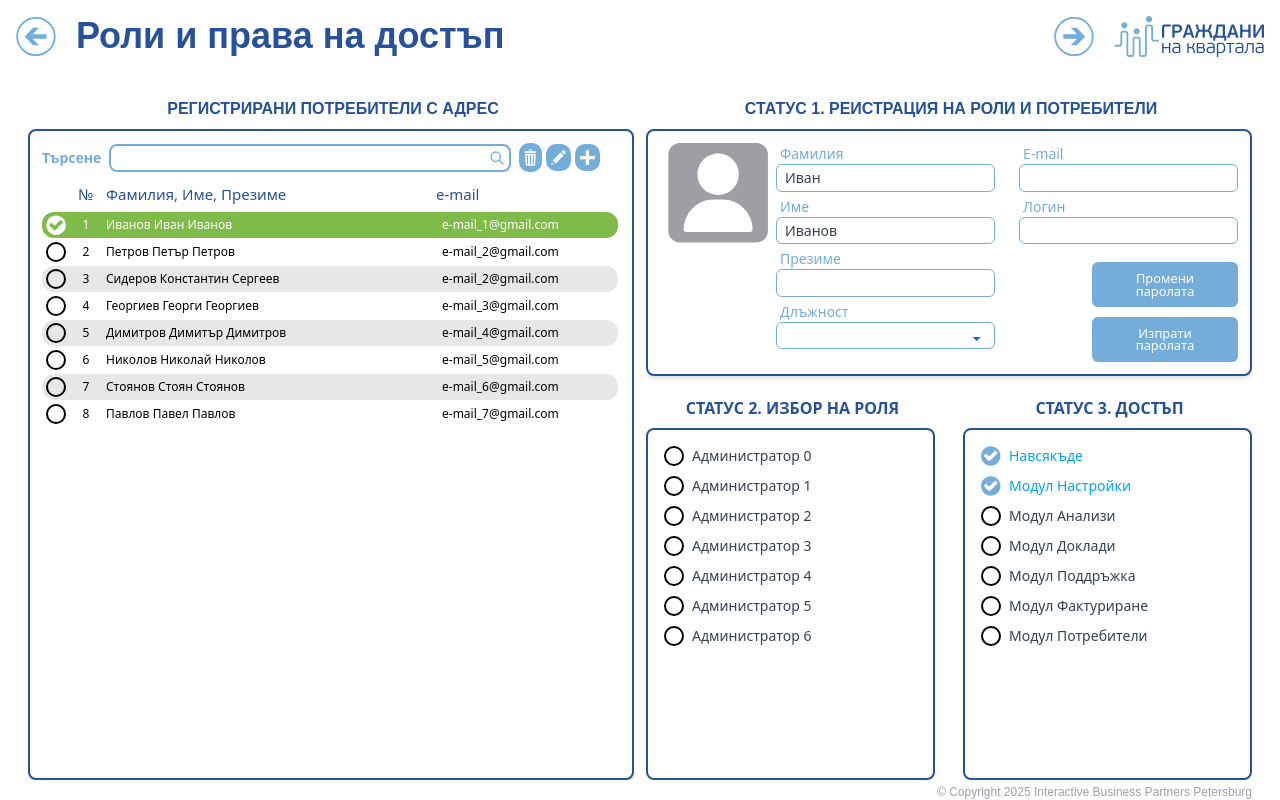
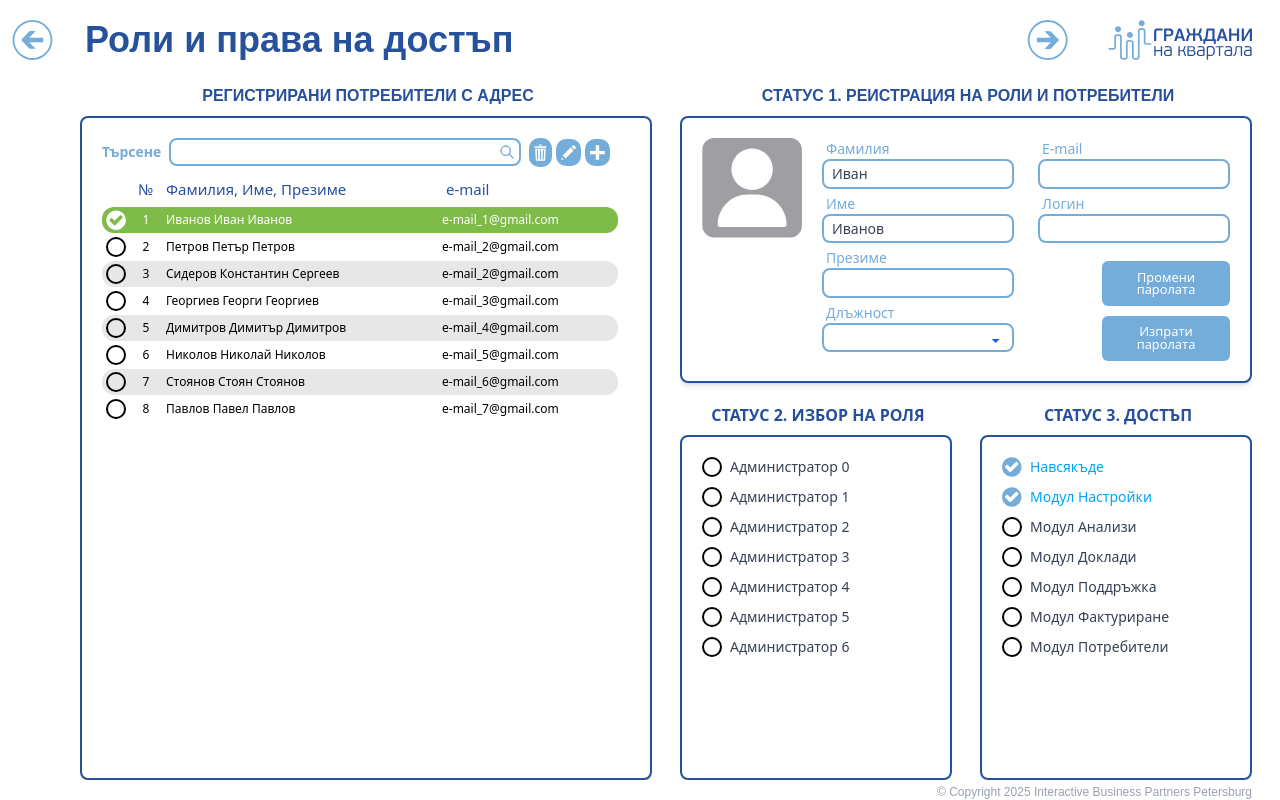
Before and after one commit to MiroslavAtanasov01/gk-web, a Next.js app: page /user-roles in a window 1280 px wide. Built offline with nearby package versions, Linux system fonts and the light colour scheme.

Commit message:
fixed styling

```diff
--- a/src/app/fisc-campaign/page.tsx
+++ b/src/app/fisc-campaign/page.tsx
@@ -1,11 +1,11 @@
 "use client";
 
-import styles from "@/styles/navbar.module.css";
 import Image from "next/image";
 import CampaignTable from "@/components/CampaignTable";
 import TreeView from "@/components/TreeCampaign";
 import { sampleTreeData } from "@/utils/treeData";
 import { useRouter } from "next/navigation";
+import Header from "@/components/auto-reports/Header";
 
 export default function fixCampaign() {
   const router = useRouter();
@@ -13,42 +13,14 @@ export default function fixCampaign() {
   return (
     <div className="flex h-screen flex-col">
       {/* Header */}
-      <div className="flex shrink-0 p-4">
-        <div className="flex cursor-pointer place-content-center">
-          <Image
-            src="/images/campaign/back-button.svg"
-            alt="back"
-            width={40}
-            height={40}
-          />
-        </div>
-        <div className="text-primary col-span-4 mr-auto ml-5 text-start text-4xl font-bold">
-          Фискализация на кампаниите
-        </div>
-        <div className="flex cursor-pointer place-content-center">
-          <Image
-            src="/images/campaign/right-button.svg"
-            alt="next"
-            width={40}
-            height={40}
-            className="mr-5"
-          />
-          <Image
-            src="/images/campaign/logo.svg"
-            alt="logo"
-            width={150}
-            height={80}
-            onClick={() => router.push("/")}
-          />
-        </div>
-      </div>
+      <Header title="Фискализация на кампаниите" />
 
       {/* Main Content */}
-      <div className="flex w-full grow gap-3 overflow-hidden p-1 px-7">
+      <div className="flex w-full grow gap-7 overflow-hidden p-1 px-7 pl-20">
         {/* Left Side - Campaign Table */}
         <div className="flex flex-1 flex-col overflow-hidden">
           <div className="flex justify-center">
-            <p className="pt-5 pb-2 pl-1 font-bold text-[#25509A]">
+            <p className="text-text-secondary pt-5 pb-2 pl-1 font-bold">
               АКТИВИРАНЕ НА КАМПАНИЯ
             </p>
           </div>
@@ -60,12 +32,12 @@ export default function fixCampaign() {
         {/* Right Side - Tree View */}
         <div className="flex flex-1 flex-col overflow-hidden">
           <div className="flex justify-center">
-            <p className="pt-5 pb-2 pl-1 font-bold text-[#25509A]">
+            <p className="text-text-secondary pt-5 pb-2 pl-1 font-bold">
               ПРЕГЛЕД НА КАМПАНИЯТА
             </p>
           </div>
           <div className="flex flex-1 flex-col overflow-hidden">
-            <div className="mx-auto w-full flex-1 overflow-hidden rounded-lg border-2 border-blue-700 bg-white p-4 shadow-md">
+            <div className="border-text-secondary mx-auto w-full flex-1 overflow-hidden rounded-lg border-2 bg-white p-4 shadow-md">
               <TreeView
                 title="Шифр 001/001 кампания № 002"
                 data={sampleTreeData}
--- a/src/app/question-answer-archive/page.tsx
+++ b/src/app/question-answer-archive/page.tsx
@@ -2,6 +2,7 @@
 
 import Image from "next/image";
 import CampaignTable from "@/components/CampaignTable";
+import Header from "@/components/auto-reports/Header";
 import { useRouter } from "next/navigation";
 
 export default function fixCampaign() {
@@ -10,42 +11,14 @@ export default function fixCampaign() {
   return (
     <div className="flex h-screen flex-col">
       {/* Header */}
-      <div className="flex shrink-0 p-4">
-        <div className="flex cursor-pointer place-content-center">
-          <Image
-            src="/images/campaign/back-button.svg"
-            alt="back"
-            width={40}
-            height={40}
-          />
-        </div>
-        <div className="text-primary col-span-4 mr-auto ml-5 text-start text-4xl font-bold">
-          Архивиране на въпроси и отговори
-        </div>
-        <div className="flex cursor-pointer place-content-center">
-          <Image
-            src="/images/campaign/right-button.svg"
-            alt="next"
-            width={40}
-            height={40}
-            className="mr-5"
-          />
-          <Image
-            src="/images/campaign/logo.svg"
-            alt="logo"
-            width={150}
-            height={80}
-            onClick={() => router.push("/")}
-          />
-        </div>
-      </div>
+      <Header title="Архивиране на въпроси и отговори" />
 
       {/* Main Content */}
-      <div className="flex w-full grow gap-3 overflow-hidden p-1 px-7">
+      <div className="flex w-full grow gap-10 overflow-hidden p-1 px-7 pl-17">
         {/* Left Side - Campaign Table */}
         <div className="flex flex-1 flex-col overflow-hidden">
           <div className="flex justify-center">
-            <p className="pt-5 pb-2 pl-1 font-bold text-[#25509A] uppercase">
+            <p className="text-text-secondary pt-5 pb-2 pl-1 font-bold uppercase">
               Архив "Въпроси" и "Отговори"
             </p>
           </div>
@@ -57,7 +30,7 @@ export default function fixCampaign() {
         {/* Right Side - Tree View */}
         <div className="flex flex-1 flex-col overflow-hidden">
           <div className="flex justify-center">
-            <p className="pt-5 pb-2 pl-1 font-bold text-[#25509A]">
+            <p className="text-text-secondary pt-5 pb-2 pl-1 font-bold">
               ВИЗУАЛИЗАЦИЯ НА ВЪПРОСА
             </p>
           </div>
@@ -66,7 +39,7 @@ export default function fixCampaign() {
               <CampaignTable headerMode="answers" />
             </div>
             <div className="flex shrink-0 justify-end py-3">
-              <button className="bg-secondary mr-2 flex rounded-lg p-2 text-white">
+              <button className="bg-secondary mr-2 flex min-w-1/5 items-center justify-center rounded-xl p-2 text-white">
                 <Image
                   src="/images/campaign/topic-white.svg"
                   alt="campaign"
@@ -76,10 +49,12 @@ export default function fixCampaign() {
                 />
                 Качи в тема
               </button>
-              <button className="bg-secondary mr-2 flex rounded-lg p-2 text-white">
+
+              <button className="bg-secondary mr-2 flex min-w-1/5 items-center justify-center rounded-xl p-2 text-white">
                 Откажи
               </button>
-              <button className="bg-secondary flex rounded-lg p-2 text-white">
+
+              <button className="bg-secondary flex min-w-1/5 items-center justify-center rounded-xl p-2 text-white">
                 Продължи
                 <Image
                   src="/images/campaign/right-arrow.svg"
--- a/src/app/user-roles/page.tsx
+++ b/src/app/user-roles/page.tsx
@@ -1,4 +1,3 @@
-// FixCampaign.tsx (or your page file)
 "use client";
 
 import Image from "next/image";
@@ -7,8 +6,9 @@ import UserList from "@/components/user-roles/UserList";
 import UserForm from "@/components/user-roles/UserForm";
 import OptionsList, {
   SelectableItem,
-} from "@/components/user-roles/OptionsList"; // Ensure SelectableItem is exported
+} from "@/components/user-roles/OptionsList";
 import { useState } from "react";
+import Header from "@/components/auto-reports/Header";
 
 // If SelectableItem is not exported from OptionsList.tsx, define it here or import it if it's in a separate types file
 // export interface SelectableItem {
@@ -55,61 +55,33 @@ export default function FixCampaign() {
 
   return (
     <div className="flex h-screen flex-col">
-      <div className="flex shrink-0 p-4">
-        <div className="flex cursor-pointer place-content-center">
-          <Image
-            src="/images/campaign/back-button.svg"
-            alt="back"
-            width={40}
-            height={40}
-          />
-        </div>
-        <div className="text-primary col-span-4 mr-auto ml-5 text-start text-4xl font-bold">
-          Роли и права на достъп
-        </div>
-        <div className="flex cursor-pointer place-content-center">
-          <Image
-            src="/images/campaign/right-button.svg"
-            alt="next"
-            width={40}
-            height={40}
-            className="mr-5"
-          />
-          <Image
-            src="/images/campaign/logo.svg"
-            alt="logo"
-            width={150}
-            height={80}
-            onClick={() => router.push("/")}
-          />
-        </div>
-      </div>
+      <Header title="Роли и права на достъп" />
 
-      <div className="flex w-full grow gap-3 overflow-hidden p-1 px-7">
+      <div className="flex w-full grow gap-7 overflow-hidden p-1 px-7 pl-20">
         <div className="flex flex-1 flex-col overflow-hidden">
           <div className="flex justify-center">
-            <p className="pt-5 pb-2 pl-1 font-bold text-[#25509A] uppercase">
+            <p className="text-text-secondary pt-5 pb-2 pl-1 font-bold uppercase">
               Регистрирани потребители с адрес
             </p>
           </div>
-          <div className="border-primary relative m-auto flex h-full w-full flex-col rounded-lg border-2 bg-white p-3 font-sans shadow-md">
+          <div className="border-text-secondary relative m-auto flex h-full w-full flex-col rounded-lg border-2 bg-white p-5 font-sans shadow-md">
             <UserList />
           </div>
         </div>
 
         <div className="flex flex-1 flex-col overflow-hidden">
           <div className="flex justify-center">
-            <p className="pt-5 pb-2 pl-1 font-bold text-[#25509A] uppercase">
+            <p className="text-text-secondary pt-5 pb-2 pl-1 font-bold uppercase">
               Статус 1. Реистрация на роли и потребители
             </p>
           </div>
           <div className="flex flex-1 flex-col overflow-hidden">
-            <div className="border-primary relative m-auto mb-3 flex w-full flex-col rounded-lg border-2 bg-white p-3 font-sans shadow-md">
+            <div className="border-text-secondary relative m-auto mb-3 flex w-full flex-col rounded-lg border-2 bg-white p-5 font-sans shadow-md">
               <UserForm />
             </div>
             <div className="flex w-full flex-1 flex-row gap-7 overflow-hidden font-sans">
               <div className="flex w-1/2 flex-col">
-                <p className="text-primary w-full shrink-0 pt-2 pb-2 pl-1 text-center font-bold uppercase">
+                <p className="text-text-secondary w-full shrink-0 pt-2 pb-2 pl-1 text-center font-bold uppercase">
                   Статус 2. Избор на роля
                 </p>
                 <OptionsList
@@ -120,7 +92,7 @@ export default function FixCampaign() {
                 />
               </div>
               <div className="flex w-1/2 flex-col">
-                <p className="text-primary w-full shrink-0 pt-2 pb-2 pl-1 text-center font-bold uppercase">
+                <p className="text-text-secondary w-full shrink-0 pt-2 pb-2 pl-1 text-center font-bold uppercase">
                   Статус 3. Достъп
                 </p>
                 <OptionsList
--- a/src/components/auto-reports/Header.tsx
+++ b/src/components/auto-reports/Header.tsx
@@ -1,17 +1,23 @@
 import Image from "next/image";
+import { useRouter } from "next/navigation";
 
-const Header = ({ title }: { title: string }) => (
-  <header className="flex items-center justify-between bg-white px-10 pt-5">
+const Header = ({ title }: { title: string }) => {
+  const router = useRouter();
+
+  return (
+    <header className="flex items-center justify-between bg-white px-10 pt-5 md:px-0">
       <div className="flex items-center space-x-2">
         <Image
           src="/back-button.svg"
-        alt="next"
+          alt="back"
           width={65}
           height={65}
-        className="mr-10 cursor-pointer"
+          className="mr-10 cursor-pointer md:mr-5 md:h-10"
           onClick={() => window.history.back()}
         />
-      <h1 className="text-primary text-5xl font-semibold">{title}</h1>
+        <h1 className="text-primary text-5xl font-semibold md:text-4xl">
+          {title}
+        </h1>
       </div>
       <div className="flex items-center space-x-2">
         <Image
@@ -19,16 +25,19 @@ const Header = ({ title }: { title: string }) => (
           alt="next"
           width={65}
           height={65}
-        className="mr-10"
+          className="mr-10 md:mr-0 md:h-10"
         />
         <Image
           src="/images/campaigns/logo.svg"
           alt="logo"
           width={200}
           height={55}
+          onClick={() => router.push("/")}
+          className="cursor-pointer md:h-10"
         />
       </div>
     </header>
   );
+};
 
 export default Header;
--- a/src/components/user-roles/OptionsList.tsx
+++ b/src/components/user-roles/OptionsList.tsx
@@ -1,4 +1,3 @@
-// OptionsList.tsx
 "use client";
 import React, { useState, useEffect } from "react";
 import Image from "next/image";
@@ -60,12 +59,12 @@ const OptionsList: React.FC<MultiSelectProps> = ({
 
   return (
     <div
-      className={`border-primary flex flex-col rounded-lg border-2 bg-white p-4 ${className}`}
+      className={`border-text-secondary flex flex-col rounded-lg border-2 bg-white p-5 ${className}`}
     >
       {items.length === 0 ? (
         <p className="text-sm text-gray-500">No options available.</p>
       ) : (
-        <ul className="space-y-2.5 overflow-y-auto">
+        <ul className="custom-scrollbar space-y-2.5 overflow-y-auto">
           {items.map((item) => {
             const isSelected = selectedIds.has(item.id);
             return (
@@ -92,7 +91,7 @@ const OptionsList: React.FC<MultiSelectProps> = ({
                   className={`ml-2 text-sm ${
                     isSelected
                       ? "text-sky-500"
-                      : "text-gray-700 group-hover:text-sky-600"
+                      : "group-hover:text-secondary text-gray-700"
                   }`}
                 >
                   {item.label}
--- a/src/components/user-roles/UserForm.tsx
+++ b/src/components/user-roles/UserForm.tsx
@@ -25,7 +25,7 @@ const FormField: React.FC<FormFieldProps> = ({
   const fieldId = id || label.toLowerCase().replace(/\s+/g, "-");
 
   const baseInputClasses =
-    "w-full border rounded-md px-2 py-1 mb-1 text-sm text-gray-700 bg-white leading-tight border-secondary focus:outline-none focus:border-blue-500 focus:ring-1 focus:ring-blue-500";
+    "w-full border-2 rounded-lg px-2 py-1 mb-1 text-sm text-gray-700 bg-white leading-tight border-secondary focus:outline-none focus:border-secondary focus:ring-1 focus:ring-secondary";
 
   return (
     <div className="mb-0">
@@ -76,7 +76,7 @@ function UserForm() {
     <>
       <div className="flex flex-row items-start">
         {/* Profile Picture Area */}
-        <div className="mx-2 flex shrink-0 items-center justify-center rounded-md">
+        <div className="mr-5 flex shrink-0 items-center justify-center rounded-md">
           <Image
             src="/images/user-roles/profile.svg"
             alt="Profile"
--- a/src/components/user-roles/UserList.tsx
+++ b/src/components/user-roles/UserList.tsx
@@ -161,7 +161,7 @@ function UserListComponent() {
       </div>
 
       {/* Table Body */}
-      <div className="custom-scrollbar min-h-0 flex-1 space-y-px overflow-y-auto pr-0.5">
+      <div className="custom-scrollbar min-h-0 flex-1 space-y-px overflow-y-auto pr-3">
         {filteredUsers.map((user) => {
           const isSelected = user.id === selectedUserId;
 
--- a/src/styles/navbar.module.css
+++ b/src/styles/navbar.module.css
@@ -4,7 +4,7 @@
   justify-content: center;
   color: white;
   height: 4.5em;
-  width: 10em;
+  width: 100%;
   background: linear-gradient(
     360deg,
     rgba(116, 172, 218, 1) 0%,
```
Also changed, not shown: src/components/CampaignTable.tsx (+25 -5 lines), src/components/Navbar.tsx (+4 -4 lines). Lines whose indentation alone changed are shown as unchanged.
